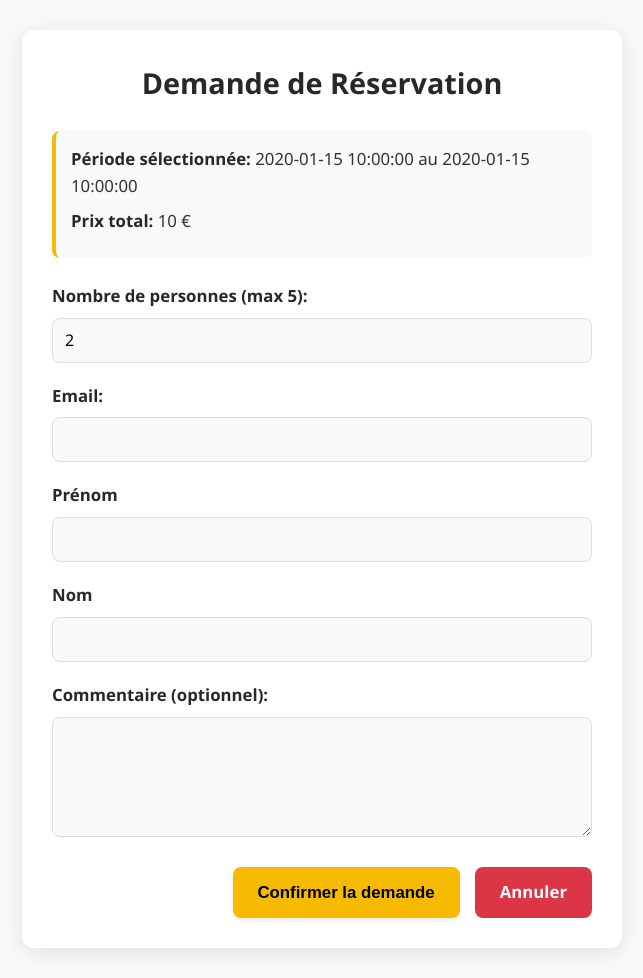
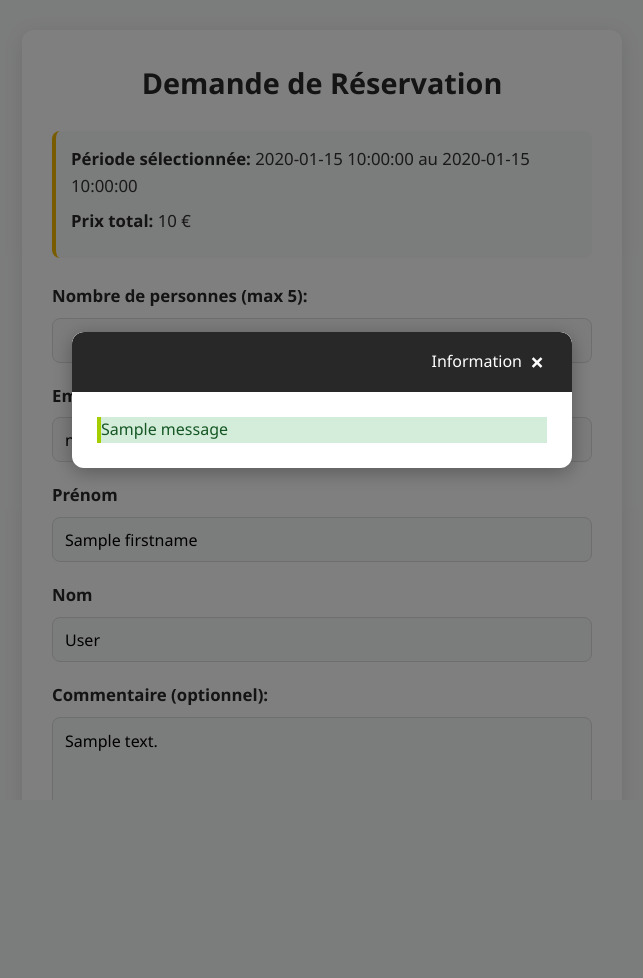
Before and after one commit to Dr4x14913/booking-calendar, a Flask app: template templates/reservation-form.html in a window 1280 px wide. Shown: the whole page, without its empty margins (318-961 px from the left). After the commit the page ends 800 px from the top, so only its background shows below. Run offline with Flask 3, Linux system fonts and the light colour scheme; the template is opened without the code that fills it: most values are stand-ins (such as "Sample title", 1, 10 or a date in 2020); one stand-in notice (Sample message) is shown; parts of the project's set-up code (start-up, migrations or seed data) failed here and were passed over.

Commit message:
feat: enhance again the request form stuff

```diff
--- a/app.py
+++ b/app.py
@@ -15,11 +15,14 @@ import locale
 import json
 import os
 import re
+from email_validator import validate_email, EmailNotValidError
 
 #---------------------------------------------------------------------------------
 #-- MAIN APP
 #---------------------------------------------------------------------------------
 locale.setlocale(locale.LC_ALL, 'fr_FR.UTF-8')
+C_STANDARD_DATE_FMT = "%Y-%m-%d"
+C_PRETTY_DATE_FMT   = "%A %d %b %Y"
 
 app = Flask(__name__)
 app.config['SECRET_KEY'] = os.environ.get('SECRET_KEY') or 'fallback-super-secret'
@@ -178,8 +181,8 @@ def get_forbidden_end_dates():
     prices            = get_prices()
     df                = prices.loc[prices["date"] == start_date]
     not_allowed       = [int(i.replace(' nigth', '')) for i in df.columns[df.eq(-1).any()]]
-    start_datetime    = datetime.strptime(start_date, "%Y-%m-%d")
-    not_allowed_dates = [(start_datetime + timedelta(days=i)).strftime("%Y-%m-%d") for i in not_allowed]
+    start_datetime    = datetime.strptime(start_date, C_STANDARD_DATE_FMT)
+    not_allowed_dates = [(start_datetime + timedelta(days=i)).strftime(C_STANDARD_DATE_FMT) for i in not_allowed]
     return jsonify(not_allowed_dates)
   except Exception as e:
     return jsonify({"error": f"{e}"}), 500
@@ -190,7 +193,7 @@ def get_price():
     args       = request.get_json()
     start_date = args["start_date"]
     end_date   = args["end_date"]
-    duration = (datetime.strptime(end_date, "%Y-%m-%d") - datetime.strptime(start_date, "%Y-%m-%d")).days
+    duration = (datetime.strptime(end_date, C_STANDARD_DATE_FMT) - datetime.strptime(start_date, C_STANDARD_DATE_FMT)).days
     prices = get_prices()
     try:
       price = int(prices.loc[prices["date"] == start_date][f"{duration} nigth"].iloc[0])
@@ -219,28 +222,38 @@ def serve_index():
   booked_dates_shown = []
   booked_dates = get_booked_dates()
   for i in booked_dates:
-    if not (datetime.strptime(i, "%Y-%m-%d") + timedelta(days=1)).strftime("%Y-%m-%d") in booked_dates:
+    if not (datetime.strptime(i, C_STANDARD_DATE_FMT) + timedelta(days=1)).strftime(C_STANDARD_DATE_FMT) in booked_dates:
       continue
     booked_dates_shown.append(i)
   return render_template('index.html', bookedDatesJson=booked_dates_shown)
 
 @app.route('/reservation-form')
 def reservation_form():
+    email      = request.args.get('email', '')
+    people     = request.args.get('people', 2)
+    firstname  = request.args.get('firstname', '')
+    lastname   = request.args.get('lastname', '')
+    comment    = request.args.get('comment', '')
     start_date = request.args.get('start_date', '')
     end_date   = request.args.get('end_date', '')
-    duration   = (datetime.strptime(end_date, "%Y-%m-%d") - datetime.strptime(start_date, "%Y-%m-%d")).days
+    duration   = (datetime.strptime(end_date, C_STANDARD_DATE_FMT) - datetime.strptime(start_date, C_STANDARD_DATE_FMT)).days
     prices     = get_prices()
     try:
       price = int(prices.loc[prices["date"] == start_date][f"{duration} nigth"].iloc[0])
     except IndexError:
         price  = "Inconnu"
     return render_template('reservation-form.html',
-                         start_date=datetime.strptime(start_date, "%Y-%m-%d").strftime("%A %d %h %Y"),
-                         end_date=datetime.strptime(end_date, "%Y-%m-%d").strftime("%A %d %h %Y"),
+                         start_date=datetime.strptime(start_date, C_STANDARD_DATE_FMT).strftime(C_PRETTY_DATE_FMT),
+                         end_date=datetime.strptime(end_date, C_STANDARD_DATE_FMT).strftime(C_PRETTY_DATE_FMT),
+                         people=people,
+                         firstname=firstname,
+                         lastname=lastname,
+                         comment=comment,
+                         email=email,
                          price=price)
 
 @app.route('/submit-reservation', methods=['POST'])
-@limiter.limit("1 per day")
+@limiter.limit("10 per day")
 def submit_reservation():
     start_date = request.form.get('start_date')
     end_date   = request.form.get('end_date')
@@ -250,6 +263,24 @@ def submit_reservation():
     lastname   = request.form.get('lastname')
     email      = request.form.get('email')
     comment    = request.form.get('comment', '')
+
+    # Validate email format using email-validator
+    try:
+        emailinfo = validate_email(email, check_deliverability=True)
+        email     = emailinfo.normalized  # Use normalized email
+    except EmailNotValidError as e:
+        start_date = datetime.strptime(start_date, C_PRETTY_DATE_FMT).strftime(C_STANDARD_DATE_FMT),
+        end_date   = datetime.strptime(end_date, C_PRETTY_DATE_FMT).strftime(C_STANDARD_DATE_FMT),
+        flash('Veuillez entrer une adresse email valide.', 'error')
+        return redirect(url_for('reservation_form',
+                               start_date=start_date,
+                               end_date=end_date,
+                               people=people,
+                               firstname=firstname,
+                               lastname=lastname,
+                               comment=comment,
+                               email=email,
+                        ))
 
     # Send confirmation email to customer
     subject = f"Demande de réservation - {start_date} au {end_date}"
@@ -294,16 +325,16 @@ def submit_reservation():
 #-- FUNCTIONS
 #---------------------------------------------------------------------------------
 def get_allowed_start_dates():
-  prices_dates = [datetime.strptime(i, "%Y-%m-%d") for i in list(get_prices()['date'])]
-  booked_dates = [datetime.strptime(i, "%Y-%m-%d") for i in get_booked_dates()]
+  prices_dates = [datetime.strptime(i, C_STANDARD_DATE_FMT) for i in list(get_prices()['date'])]
+  booked_dates = [datetime.strptime(i, C_STANDARD_DATE_FMT) for i in get_booked_dates()]
   allowed = []
   for date in prices_dates:
     if date in booked_dates:
       if not date + timedelta(days=1) in booked_dates: # is the next day free
-        allowed.append(date.strftime("%Y-%m-%d"))
+        allowed.append(date.strftime(C_STANDARD_DATE_FMT))
         continue
       continue
-    allowed.append(date.strftime("%Y-%m-%d"))
+    allowed.append(date.strftime(C_STANDARD_DATE_FMT))
   return allowed
 
 def set_booked_dates(dates):
--- a/requirements.txt
+++ b/requirements.txt
@@ -6,3 +6,4 @@ Flask-Mail
 flask-limiter
 gunicorn
 pandas
+email-validator
--- a/static/style.css
+++ b/static/style.css
@@ -682,6 +682,97 @@ body {
     box-shadow: 0 4px 10px rgba(0, 0, 0, 0.15);
 }
 
+/* Modal Styles */
+.modal-overlay {
+    position: fixed;
+    top: 0;
+    left: 0;
+    right: 0;
+    bottom: 0;
+    background-color: rgba(0, 0, 0, 0.5);
+    display: flex;
+    justify-content: center;
+    align-items: center;
+    z-index: 1000;
+    padding: 20px;
+}
+
+.modal {
+    background: var(--light-color);
+    border-radius: 12px;
+    box-shadow: 0 4px 20px rgba(0, 0, 0, 0.3);
+    max-width: 500px;
+    width: 100%;
+    max-height: 80vh;
+    overflow-y: auto;
+}
+
+.modal-header {
+    padding: 15px 20px;
+    background: var(--medium-color);
+    color: var(--light-color);
+    border-radius: 12px 12px 0 0;
+    display: flex;
+    justify-content: flex-end;
+    align-items: center;
+}
+
+.modal-close {
+    cursor: pointer;
+    font-size: 1.5rem;
+    font-weight: bold;
+    color: var(--light-color);
+    transition: all 0.3s ease;
+    display: flex;
+    align-items: center;
+    justify-content: center;
+    width: 30px;
+    height: 30px;
+    border-radius: 50%;
+}
+
+.modal-close:hover {
+    background-color: rgba(255, 255, 255, 0.2);
+    transform: scale(1.1);
+}
+
+.modal-content {
+    padding: 25px;
+}
+
+/* Flash message styles */
+.flash-message {
+    padding: 15px;
+    border-radius: 8px;
+    margin-bottom: 15px;
+    font-size: 1.05em;
+    line-height: 1.5;
+}
+
+.flash-success {
+    background-color: #d4edda;
+    color: #155724;
+    border-left: 4px solid var(--secondary-color);
+}
+
+.flash-error {
+    background-color: #f8d7da;
+    color: #721c24;
+    border-left: 4px solid #dc3545;
+}
+
+.flash-info {
+    background-color: #d1ecf1;
+    color: #0c5460;
+    border-left: 4px solid #17a2b8;
+}
+
+.flash-warning {
+    background-color: #fff3cd;
+    color: #856404;
+    border-left: 4px solid #ffc107;
+}
+
 /* Reservation Form Styles */
 .reservation-container {
     max-width: 600px;
--- a/templates/reservation-form.html
+++ b/templates/reservation-form.html
@@ -7,7 +7,25 @@
     <meta name="viewport" content="width=device-width, initial-scale=1.0">
 </head>
 <body>
+    {% with messages = get_flashed_messages(with_categories=true) %}
+        {% if messages %}
+            <div class="modal-overlay" id="flashModalOverlay">
+                <div class="modal" id="flashModal">
+                    <div class="modal-header">
+                        Information<span class="modal-close" id="closeFlashModal">&times;</span>
+                    </div>
+                    <div class="modal-content">
+                        {% for category, message in messages %}
+                            <div class="flash-{{ category }}">{{ message }}</div>
+                        {% endfor %}
+                    </div>
+                </div>
+            </div>
+        {% endif %}
+    {% endwith %}
+
     <div class="reservation-container">
+
         <div class="reservation-header">
             <h2>Demande de Réservation</h2>
         </div>
@@ -24,27 +42,27 @@
 
             <div class="form-group">
                 <label for="people">Nombre de personnes (max 5):</label>
-                <input type="number" id="people" name="people" min="1" max="5" value="2" required>
+                <input type="number" id="people" name="people" min="1" max="5" value="{{ people }}" required>
             </div>
 
             <div class="form-group">
                 <label for="email">Email:</label>
-                <input type="email" id="email" name="email" required>
+                <input type="email" id="email" name="email" value="{{ email }}" required>
             </div>
 
             <div class="form-group">
                 <label for="firstname">Prénom</label>
-                <input type="text" name="firstname" required>
+                <input type="text" name="firstname" value="{{ firstname }}" required>
             </div>
 
             <div class="form-group">
                 <label for="lastname">Nom</label>
-                <input type="text" name="lastname" required>
+                <input type="text" name="lastname" value="{{ lastname }}"required>
             </div>
 
             <div class="form-group">
                 <label for="comment">Commentaire (optionnel):</label>
-                <textarea id="comment" name="comment" rows="4"></textarea>
+                <textarea id="comment" name="comment" rows="4">{{ comment }}</textarea>
             </div>
 
             <div class="form-actions">
@@ -55,6 +73,24 @@
     </div>
 
     <script>
+        // Close flash modal functionality
+        const closeFlashModal = document.getElementById('closeFlashModal');
+        const flashModalOverlay = document.getElementById('flashModalOverlay');
+        const flashModal = document.getElementById('flashModal');
+
+        if (closeFlashModal && flashModalOverlay) {
+            closeFlashModal.addEventListener('click', function() {
+                flashModalOverlay.style.display = 'none';
+            });
+
+            // Also close when clicking outside the modal content
+            flashModalOverlay.addEventListener('click', function(e) {
+                if (e.target === flashModalOverlay) {
+                    flashModalOverlay.style.display = 'none';
+                }
+            });
+        }
+
         // Validate form before submission
         const form = document.querySelector('.reservation-form');
         let isSubmitting = false;
```
